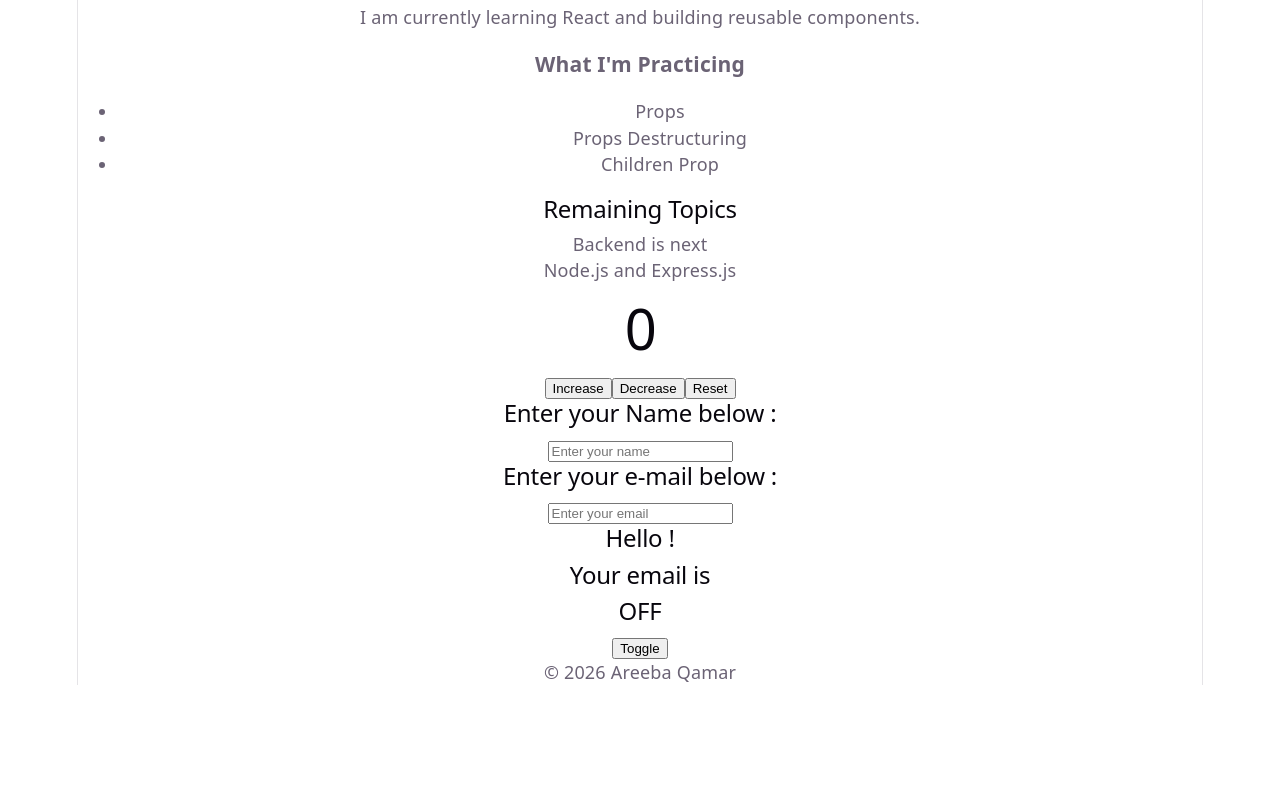
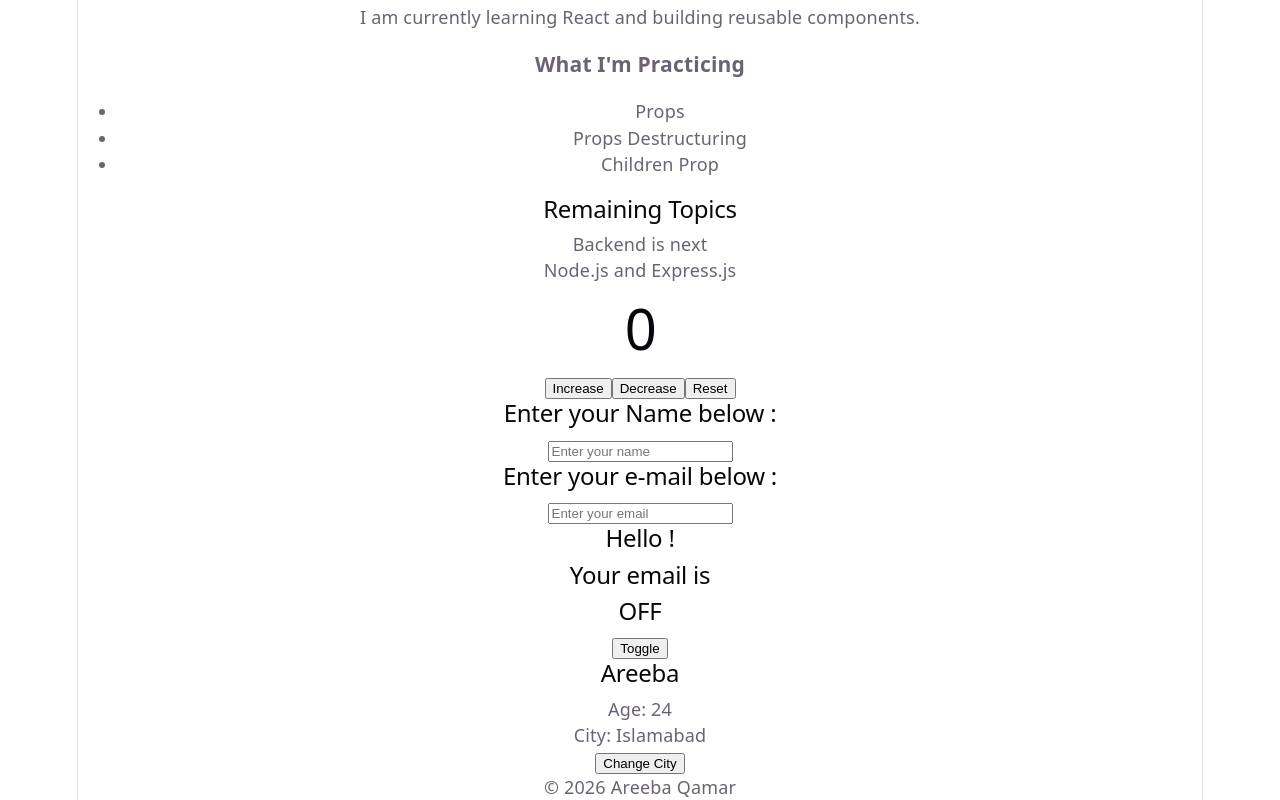
Before and after one commit to areeba-qamar/internship-mern-fullstack, a React (Vite) app in the folder week-3/react-practice/: page / in a window 1280 px wide. Shown: the part 1117-1917 px from the top of the page. Before the commit the page ends 1802 px from the top, so only its background shows below. Built offline with nearby package versions, Linux system fonts and the light colour scheme.

Commit message:
Practice object state with useState and spread operator

```diff
--- a/week-3/react-practice/src/App.jsx
+++ b/week-3/react-practice/src/App.jsx
@@ -10,6 +10,9 @@ import Section from "./components/Section";
 import Counter from "./components/Counter";
 import NameInput from "./components/NameInput";
 import Toggle from "./components/Toggle";
+import StudentProfile from "./components/StudentProfile";
+
+
 function App() {
   return (
     <>
@@ -107,6 +110,8 @@ function App() {
 
        <Toggle/>
 
+       <StudentProfile/>
+
 
    </main>
 
--- /dev/null
+++ b/week-3/react-practice/src/components/StudentProfile.jsx
@@ -0,0 +1,27 @@
+import {useState} from "react"
+
+function StudentProfile(){
+    const [student , setStudent] = useState({name:"Areeba",
+        age:24, city:"Islamabad"
+    })
+
+    function changeCity(){
+        setStudent({
+        ...student,
+        city:"Lahore"
+    });
+}
+
+    return(
+        <div>
+      <h2>{student.name}</h2>
+      <p>Age: {student.age}</p>
+      <p>City: {student.city}</p>
+
+      <button onClick={changeCity}>
+        Change City
+      </button>
+    </div>
+    )
+}
+export default StudentProfile;
```
